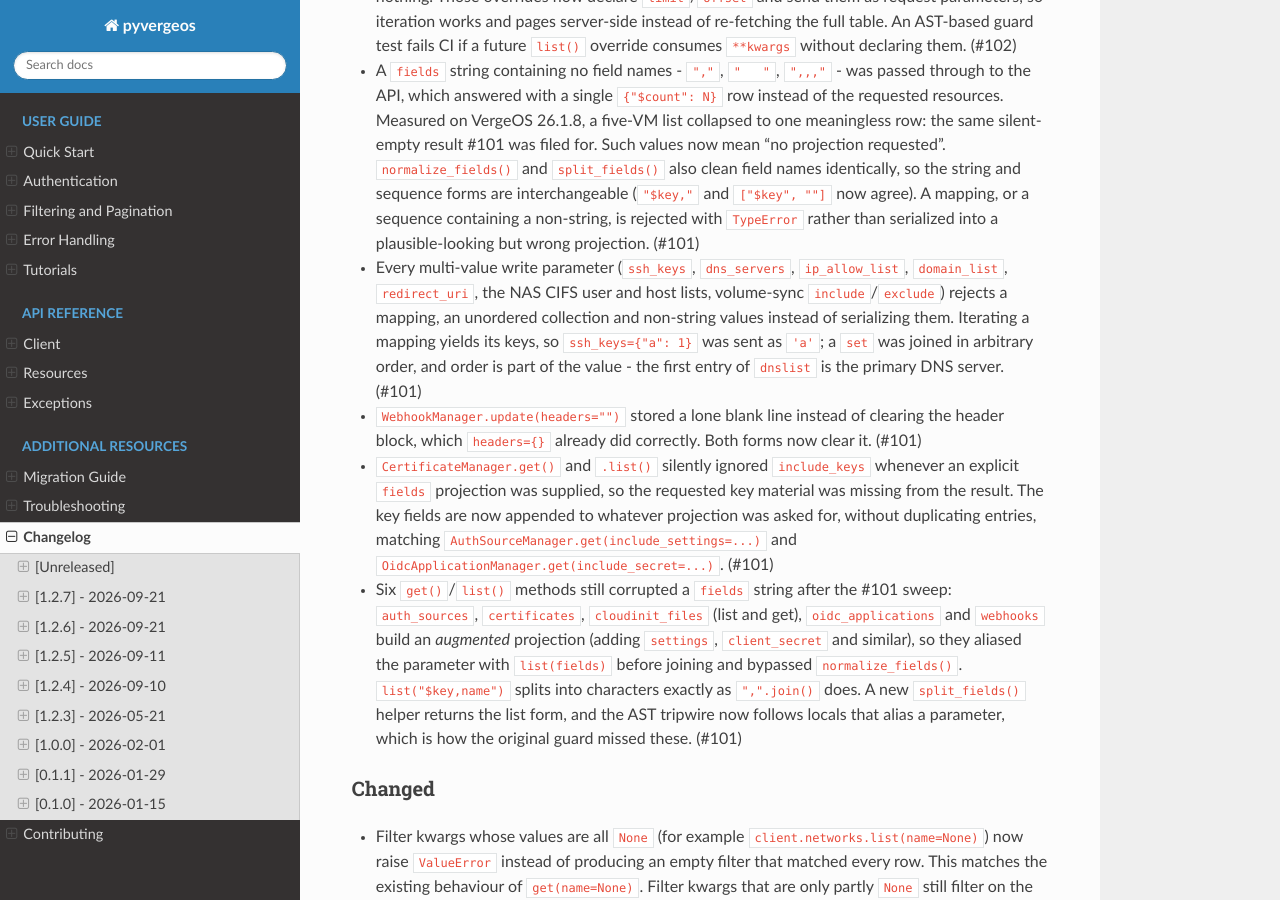
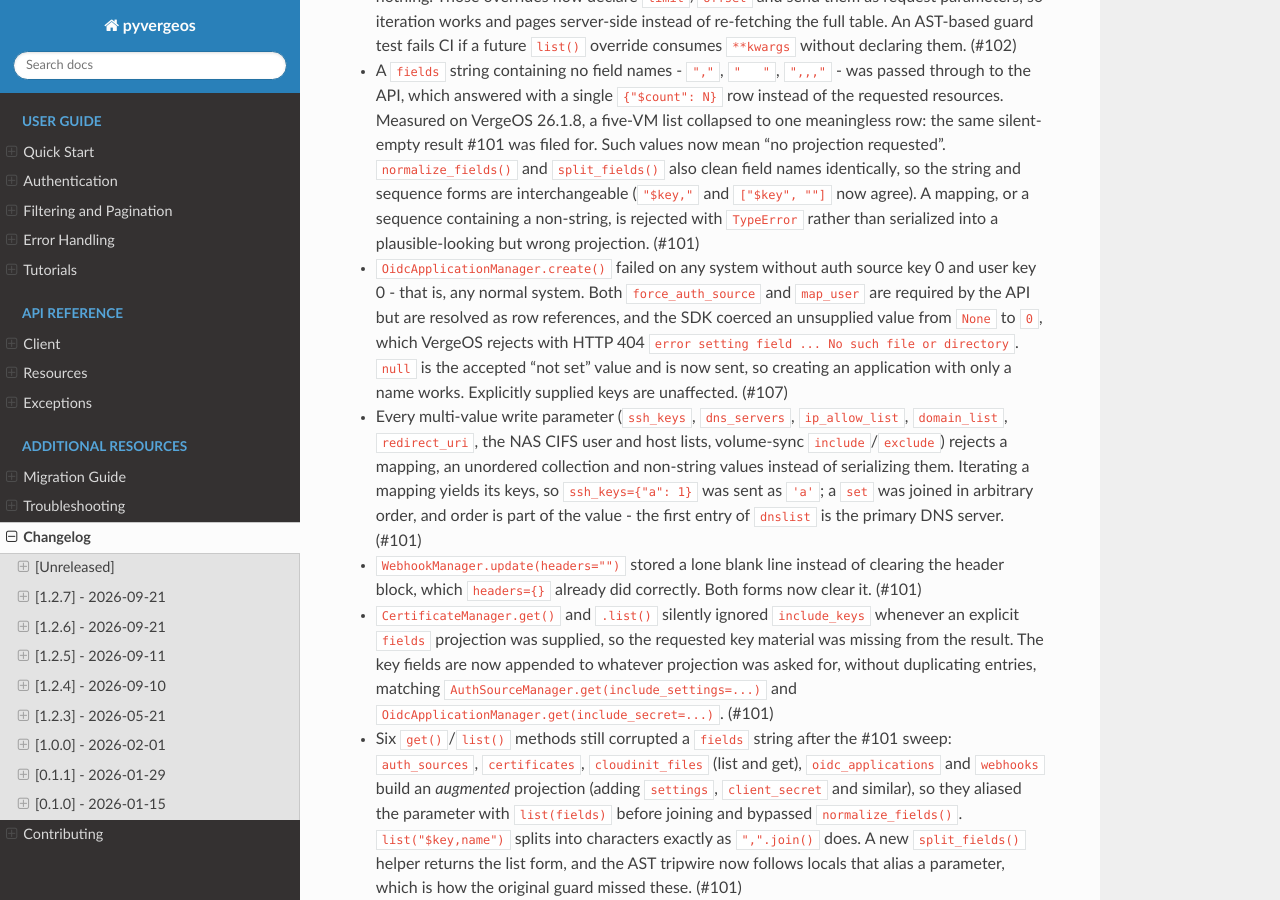
Before and after one commit to verge-io/pyVergeOS, a Sphinx documentation site: the page built from docs/changelog.rst, in a window 1280 px wide and 900 px high, scrolled down 1622 px. Built offline with Sphinx 7.4.7 and the Read the Docs theme 3.1.0, drawn with Linux system fonts in a browser that asks for light colours.

Commit message:
fix: send null, not 0, for oidc create reference fields (#107)
OidcApplicationManager.create() coerced force_auth_source and map_user from
None to 0. Both are required by the API but are resolved as row references,
and 0 is not a valid row, so VergeOS answered HTTP 404 "error setting field
'oidc_applications.force_auth_source': No such file or directory". The
result was that creating an OIDC application failed on any system without
auth source key 0 and user key 0 -- that is, any normal system.

Probed on the wire against VergeOS 26.1.8:

    POST {..., "force_auth_source": 0,    "map_user": 0}    -> 404
    POST omitting both fields                               -> 422 required
    POST {..., "force_auth_source": null, "map_user": null} -> 201 created

so null is the accepted "not set" value and is now sent. Explicitly supplied
keys still pass through unchanged. update() already omitted the fields
rather than coercing them and is unchanged.

Lab-verified: create() with only a name succeeds, the stored reference
fields read back empty rather than key 0, and the wire body carries null
when unset and the caller's keys when supplied. The unit test that asserted
the broken 0 was updated.

Co-Authored-By: Claude Opus 5 (1M context) <noreply@anthropic.com>

```diff
--- a/docs/changelog.rst
+++ b/docs/changelog.rst
@@ -96,6 +96,14 @@ Fixed
   (``"$key,"`` and ``["$key", ""]`` now agree). A mapping, or a sequence
   containing a non-string, is rejected with ``TypeError`` rather than
   serialized into a plausible-looking but wrong projection. (#101)
+- ``OidcApplicationManager.create()`` failed on any system without auth
+  source key 0 and user key 0 - that is, any normal system. Both
+  ``force_auth_source`` and ``map_user`` are required by the API but are
+  resolved as row references, and the SDK coerced an unsupplied value from
+  ``None`` to ``0``, which VergeOS rejects with HTTP 404 ``error setting
+  field ... No such file or directory``. ``null`` is the accepted "not set"
+  value and is now sent, so creating an application with only a name works.
+  Explicitly supplied keys are unaffected. (#107)
 - Every multi-value write parameter (``ssh_keys``, ``dns_servers``,
   ``ip_allow_list``, ``domain_list``, ``redirect_uri``, the NAS CIFS user and
   host lists, volume-sync ``include``/``exclude``) rejects a mapping, an
```
Also changed, not shown: 2 other files.
